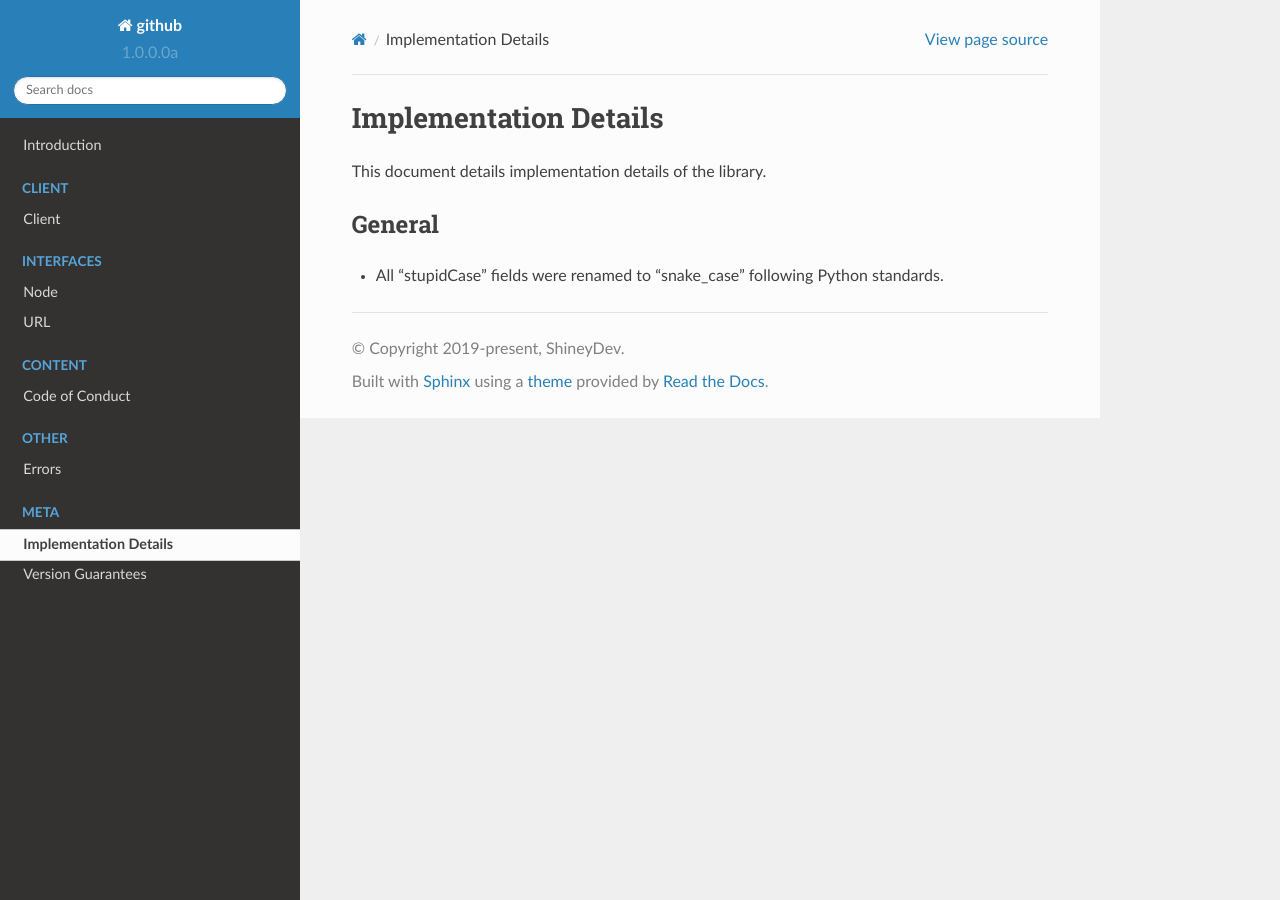
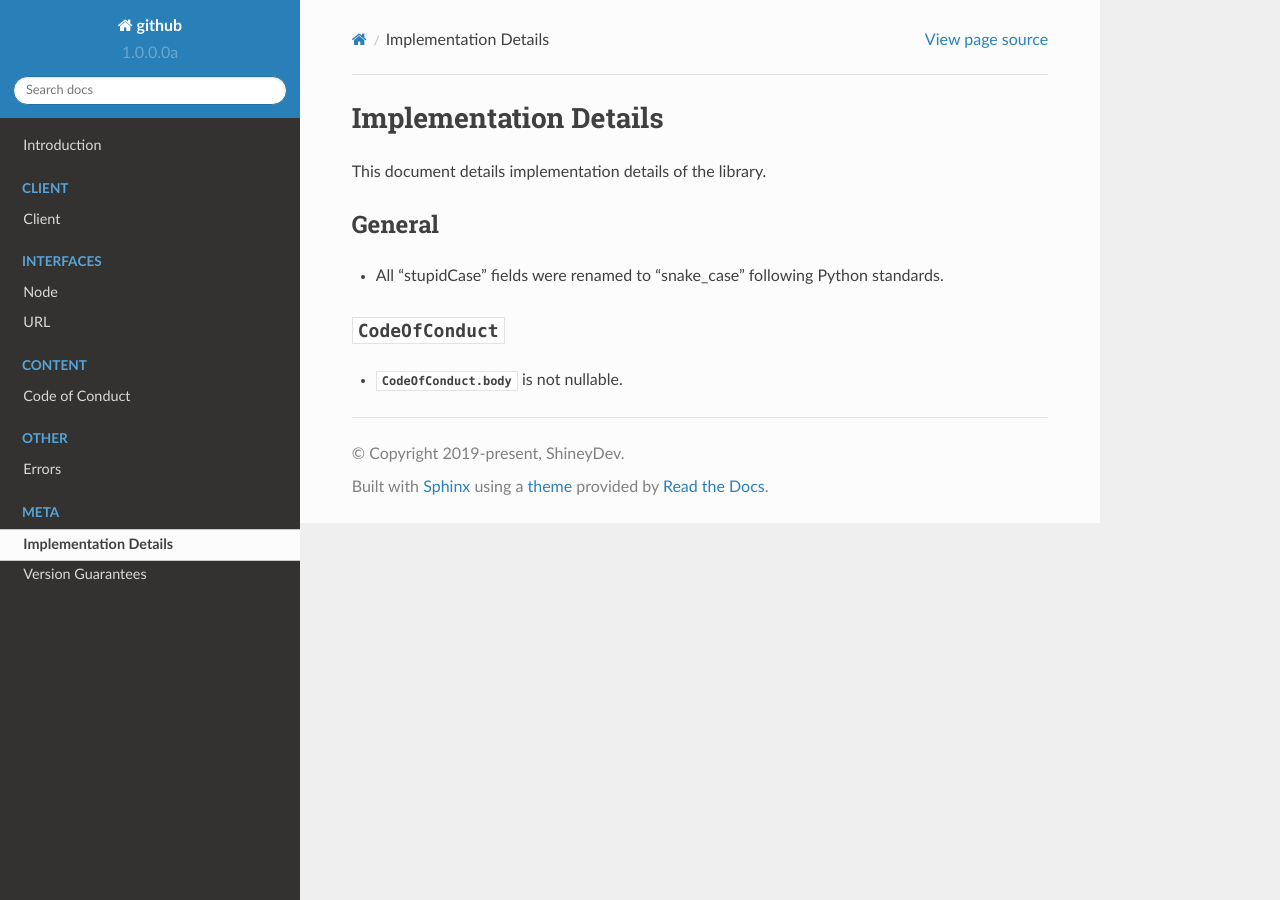
Before and after one commit to ShineyDev/github, a Sphinx documentation site: the page built from docs/implementation.rst, in a window 1280 px wide. Built offline with Sphinx 7.4.7 and the Read the Docs theme 2.0.0, drawn with Linux system fonts in a browser that asks for light colours.

Commit message:
update implementation details

```diff
--- a/docs/implementation.rst
+++ b/docs/implementation.rst
@@ -8,3 +11,9 @@ General
 -------
 
 - All "stupidCase" fields were renamed to "snake_case" following Python standards.
+
+
+:class:`~CodeOfConduct`
+-----------------------
+
+- :attr:`CodeOfConduct.body` is not nullable.
```
Also changed, not shown: other parts of docs/implementation.rst (+3 -0 lines).
